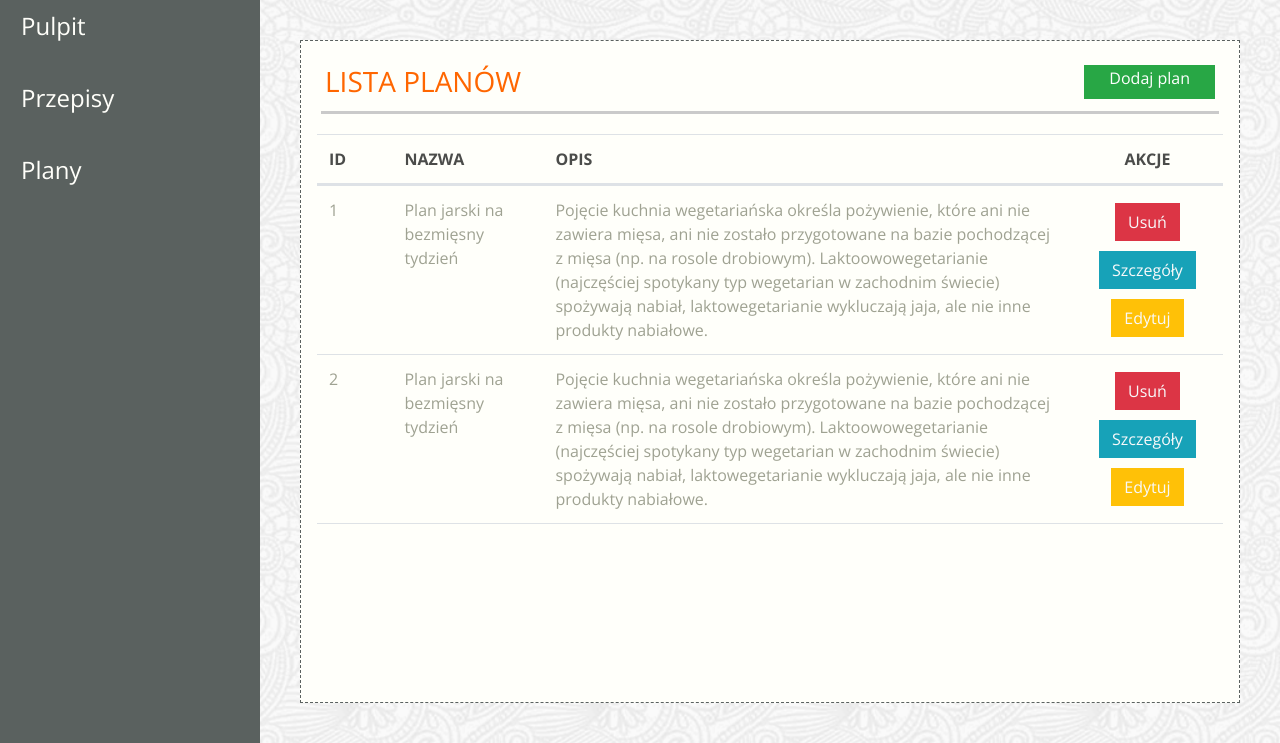
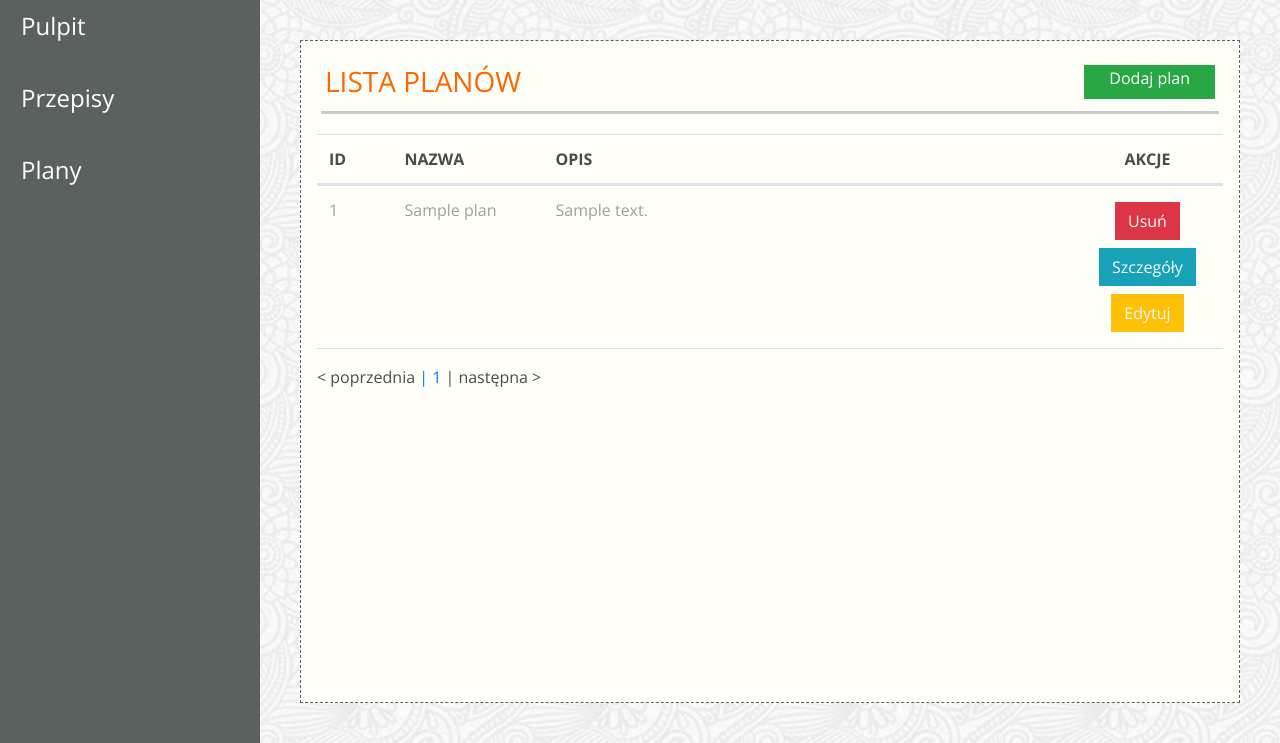
Before and after one commit to gwilpiszewski/food_plan, a Django app: template jedzonko/templates/app-schedules.html in a window 1280 px wide. Shown: the part 84-827 px from the top of the page. Run offline with Django 3.2, Linux system fonts and the light colour scheme; the template is opened without the code that fills it: most values are stand-ins (such as "Sample title", 1, 10 or a date in 2020); some libraries are stand-ins or nearby versions; some web fonts are replaced.

Commit message:
Zrobiono 5.2

```diff
--- a/jedzonko/templates/app-schedules.html
+++ b/jedzonko/templates/app-schedules.html
@@ -25,16 +25,13 @@
             </tr>
             </thead>
             <tbody class="text-color-lighter">
+
+            {% for plan in plans %}
                 <tr class="d-flex">
-                <td class="col-1">1</td>
-                <td class="col-2">Plan jarski na bezmięsny tydzień</td>
+                    <td class="col-1">{{ plan.id }}</td>
+                    <td class="col-2">{{ plan.name}}</td>
                     <td class="col-7">
-                    Pojęcie kuchnia wegetariańska określa pożywienie, które ani
-                    nie zawiera mięsa, ani nie zostało przygotowane na bazie
-                    pochodzącej z mięsa (np. na rosole drobiowym).
-                    Laktoowowegetarianie (najczęściej spotykany typ wegetarian w
-                    zachodnim świecie) spożywają nabiał, laktowegetarianie
-                    wykluczają jaja, ale nie inne produkty nabiałowe.
+                        {{ plan.description }}
                     </td>
                     <td class="col-2 d-flex align-items-center justify-content-center flex-wrap">
                         <a href="" class="btn btn-danger rounded-0 text-light m-1">Usuń</a>
@@ -44,27 +41,31 @@
                            class="btn btn-warning rounded-0 text-light m-1">Edytuj</a>
                     </td>
                 </tr>
-            <tr class="d-flex">
-                <td class="col-1">2</td>
-                <td class="col-2">Plan jarski na bezmięsny tydzień</td>
-                <td class="col-7">
-                    Pojęcie kuchnia wegetariańska określa pożywienie, które ani
-                    nie zawiera mięsa, ani nie zostało przygotowane na bazie
-                    pochodzącej z mięsa (np. na rosole drobiowym).
-                    Laktoowowegetarianie (najczęściej spotykany typ wegetarian w
-                    zachodnim świecie) spożywają nabiał, laktowegetarianie
-                    wykluczają jaja, ale nie inne produkty nabiałowe.
-                </td>
-                <td class="col-2 d-flex align-items-center justify-content-center flex-wrap">
-                    <a href="" class="btn btn-danger rounded-0 text-light m-1">Usuń</a>
-                    <a href=""
-                       class="btn btn-info rounded-0 text-light m-1">Szczegóły</a>
-                    <a href=""
-                       class="btn btn-warning rounded-0 text-light m-1">Edytuj</a>
-                </td>
-            </tr>
+            {% endfor %}
+
             </tbody>
         </table>
     </div>
+        <div class="pagination">
+            <span class="step-links">
+                {% if plans.has_previous %}
+                    <a href="?page={{ plans.previous_page_number }}">&lt poprzednia</a>
+                {% else %}
+                    &lt poprzednia
+                {% endif %}
+
+                <span class="current">
+                    {% for page_number in list_of_pagenumbers %}
+                        <a href="?page={{ page_number }}">| {{ page_number }}</a>
+                    {% endfor %}
+                </span>
+
+                {% if plans.has_next %}
+                    <a href="?page={{ plans.next_page_number }}">| następna &gt</a>
+                {% else %}
+                    | następna &gt
+                {% endif %}
+            </span>
+        </div>
 </div>
 {% endblock content %}
```
Also changed, not shown: jedzonko/templates/app-recipes.html (+4 -4 lines), jedzonko/views.py (+13 -9 lines), jedzonko/migrations/0001_initial.py (deleted), jedzonko/migrations/0002_auto_20210223_1215.py (deleted). Lines whose indentation alone changed are shown as unchanged.
